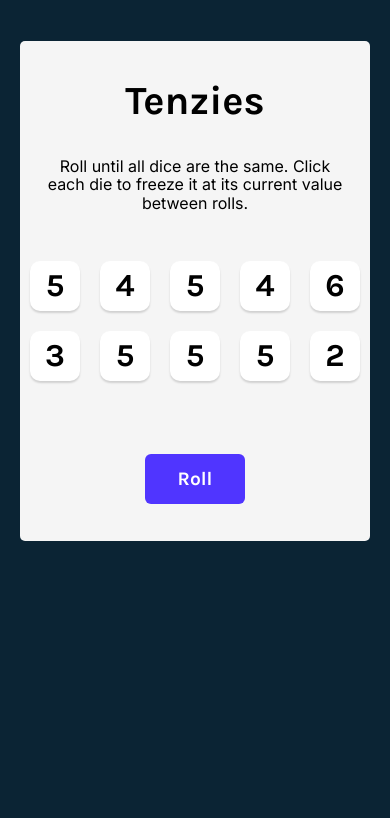
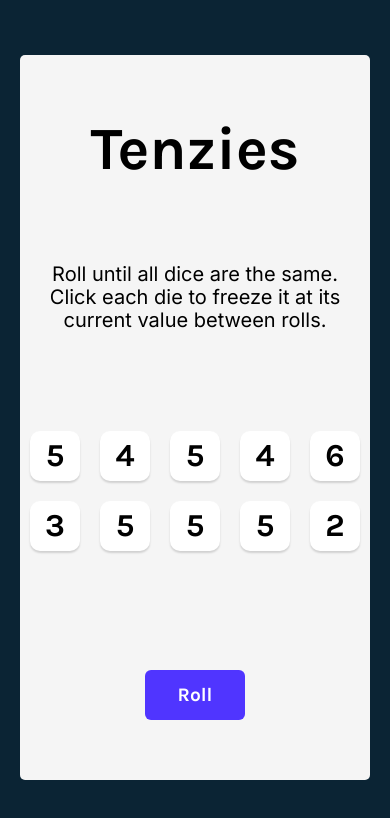
Before and after one commit to WhosDouble/Tenzies, a React app: page / in a window 390 px wide. Shown: the top 818 px of the page. Built offline with nearby package versions, Linux system fonts and the light colour scheme.

Commit message:
small responsive update

```diff
--- a/App.js
+++ b/App.js
@@ -96,6 +96,7 @@ export default function App() {
   ));
 
   return (
+    <div className="fatherOfTime">
       <main className="main-container">
         {/* Render Confetti component if `tenzies` is true*/}
         <h1 className="title">{tenzies ? "Congrats You won!" : "Tenzies"}</h1>
@@ -112,5 +113,6 @@ export default function App() {
           {tenzies ? "Restart" : "Roll"}
         </button>
       </main>
+    </div>
   );
 }
--- a/style.css
+++ b/style.css
@@ -21,6 +21,11 @@ main {
   flex-direction: column;
   justify-content: space-around;
   align-items: center;
+}
+
+.fatherOfTime {
+  width: 100%;
+  height: 100%;
 }
 
 .title {
@@ -76,3 +81,28 @@ main {
 .roll-dice:active {
   box-shadow: inset 5px 5px 10px -3px rgba(0, 0, 0, 0.7);
 }
+
+/*responsiveness for mobile*/
+
+@media (max-width: 700px) {
+  main {
+    width: 100%;
+    max-width: 900px;
+    height: 625px;
+    margin-top: 10%;
+  }
+}
+
+@media (max-width: 390px) {
+  main {
+    height: 725px;
+  }
+
+  .title {
+    font-size: 60px;
+  }
+
+  .instructions {
+    font-size: 20px;
+  }
+}
```
Lines whose indentation alone changed are shown as unchanged.
